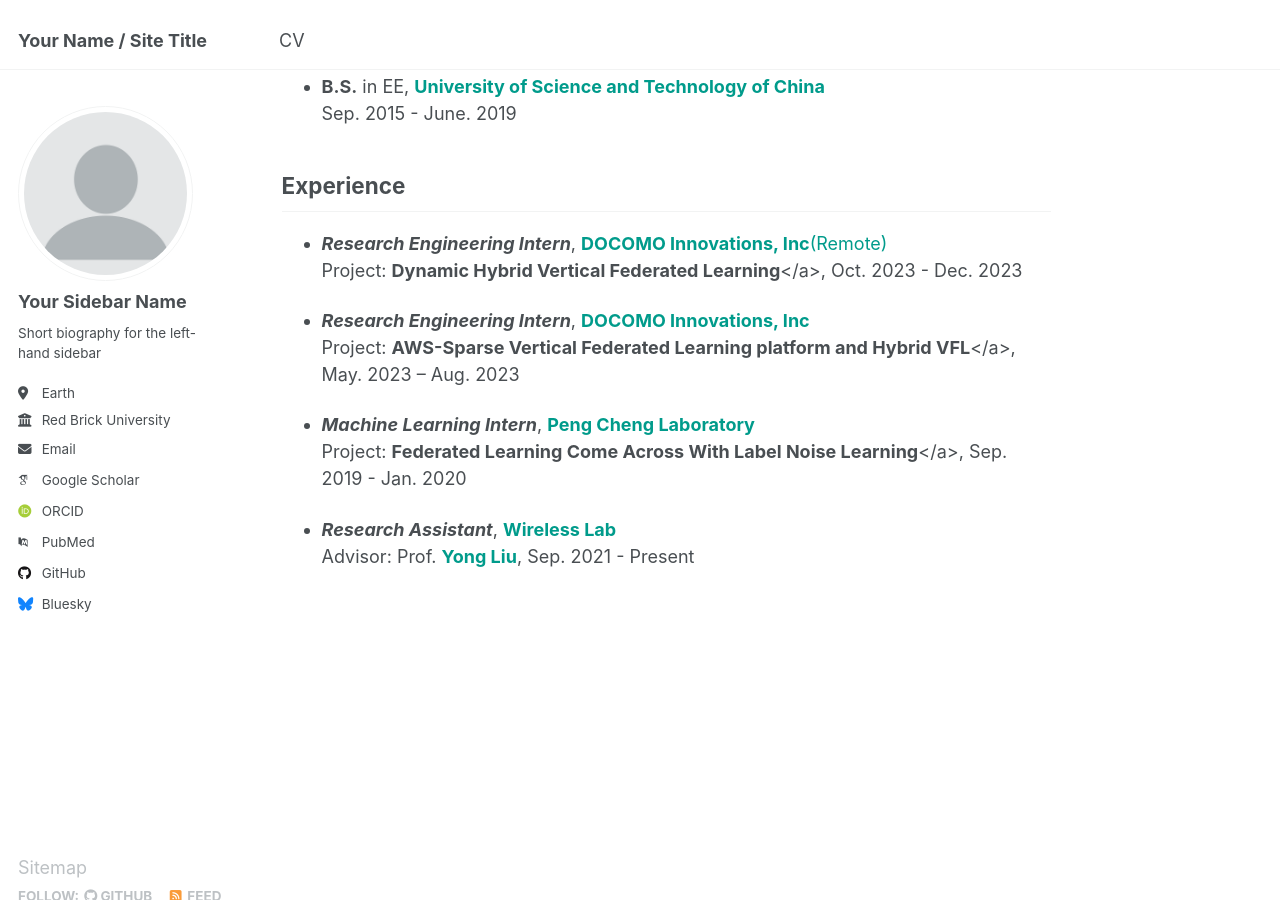
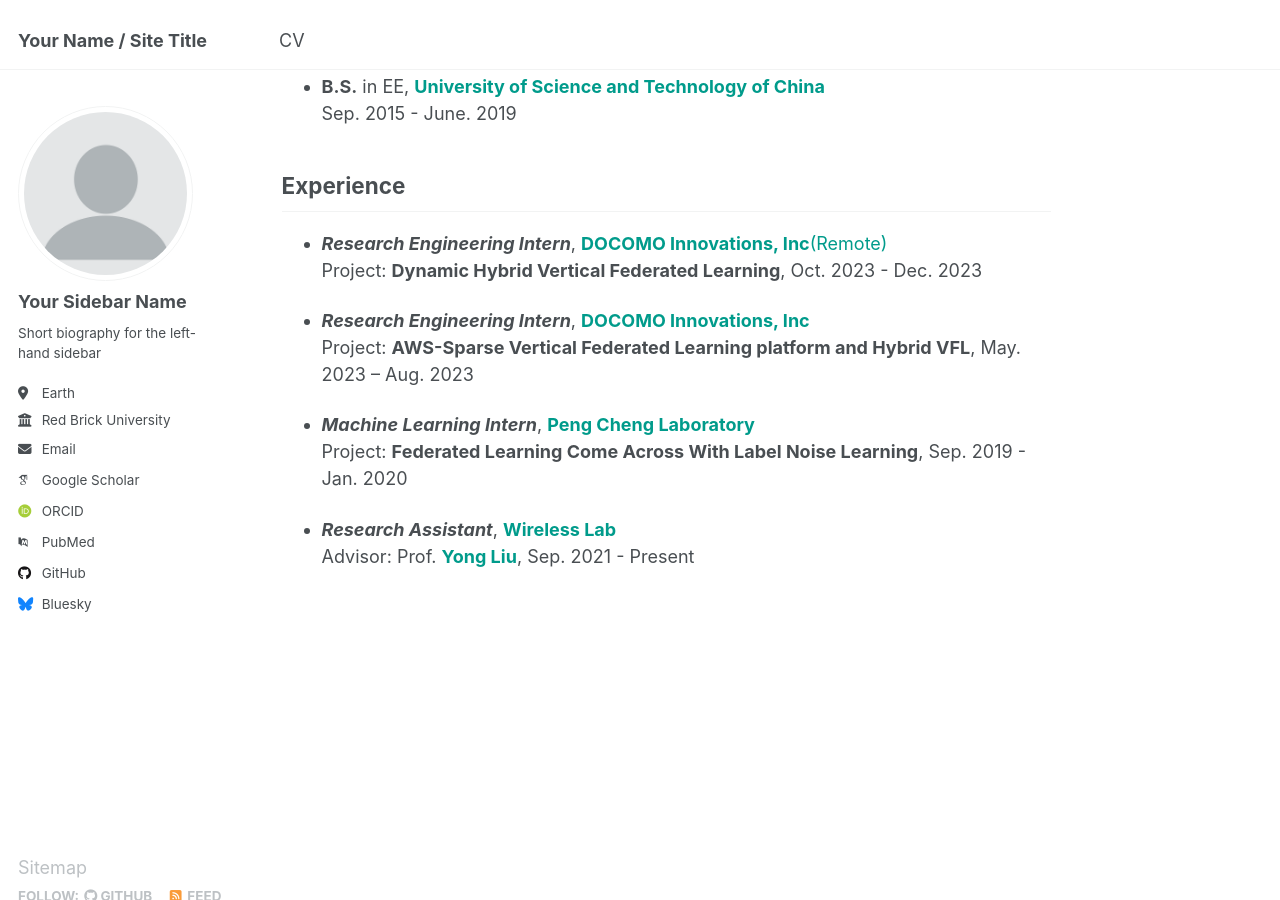
Before and after one commit to shawnxiaoyuwang/shawnxiaoyuwang.github.io, a Jekyll site: the page built from _pages/about.md, in a window 1280 px wide and 900 px high, scrolled down 877 px. Built offline with Jekyll 4.4.1, drawn with Linux system fonts in a browser that asks for light colours; some web fonts are replaced.

```diff
--- a/_pages/about.md
+++ b/_pages/about.md
@@ -40,13 +40,13 @@ Sep. 2015 - June. 2019
 Experience
 ------
 * ***Research Engineering Intern***, <a href="https://www.docomoinnovations.com/" style="color: #009B8B; text-decoration: none;">**DOCOMO Innovations, Inc**(Remote)</a> \\
-Project: **Dynamic Hybrid Vertical Federated Learning**</a>, Oct. 2023 - Dec. 2023
+Project: **Dynamic Hybrid Vertical Federated Learning**, Oct. 2023 - Dec. 2023
 
 * ***Research Engineering Intern***, <a href="https://www.docomoinnovations.com/" style="color: #009B8B; text-decoration: none;">**DOCOMO Innovations, Inc**</a> \\
-Project: **AWS-Sparse Vertical Federated Learning platform and Hybrid VFL**</a>, May. 2023 – Aug. 2023
+Project: **AWS-Sparse Vertical Federated Learning platform and Hybrid VFL**, May. 2023 – Aug. 2023
 
 * ***Machine Learning Intern***, <a href="https://data-starcloud.pcl.ac.cn/" style="color: #009B8B; text-decoration: none;">**Peng Cheng Laboratory**</a> \\
-Project: **Federated Learning Come Across With Label Noise Learning**</a>, Sep. 2019 - Jan. 2020
+Project: **Federated Learning Come Across With Label Noise Learning**, Sep. 2019 - Jan. 2020
 
 * ***Research Assistant***, <a href="https://wireless.engineering.nyu.edu/" style="color: #009B8B; text-decoration: none;">**Wireless Lab**</a> \\
 Advisor: Prof. <a href="https://wireless.engineering.nyu.edu/yong-liu/" style="color: #009B8B; text-decoration:none">**Yong Liu**</a>, Sep. 2021 - Present
```
